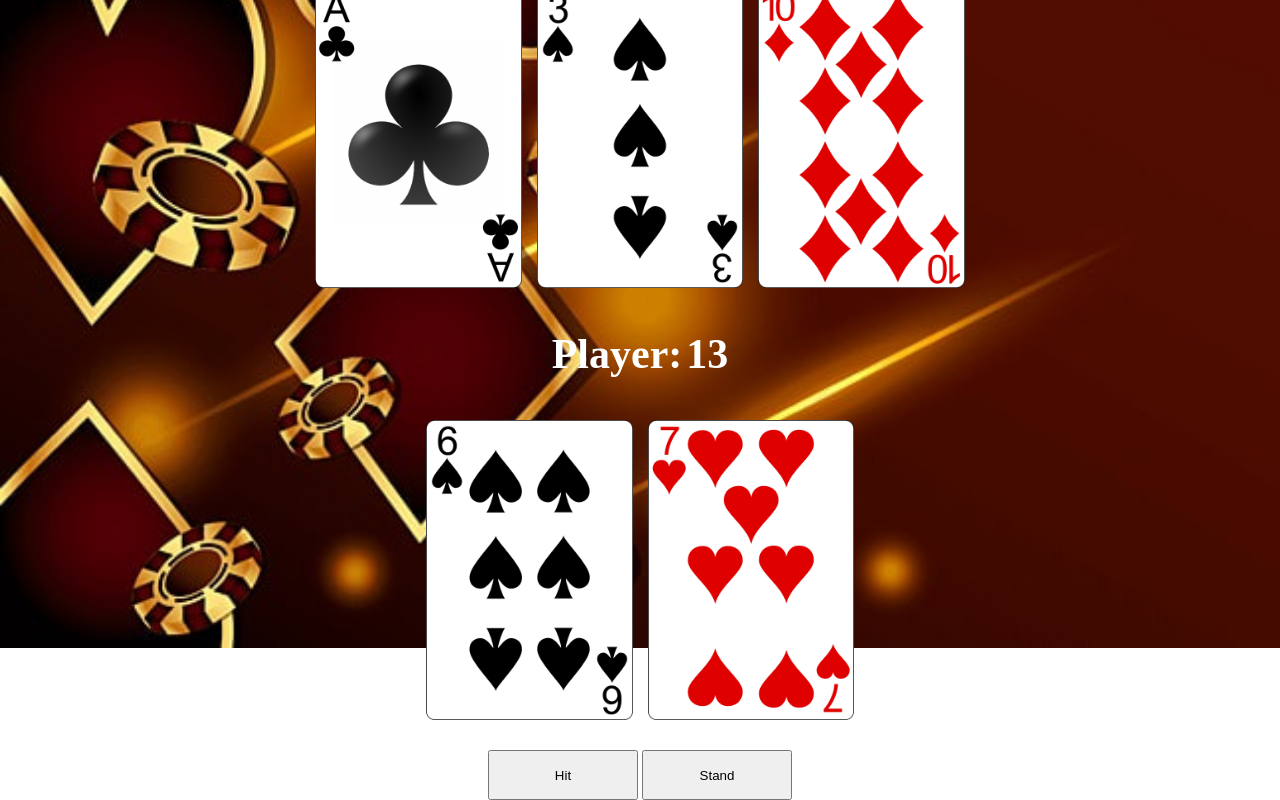
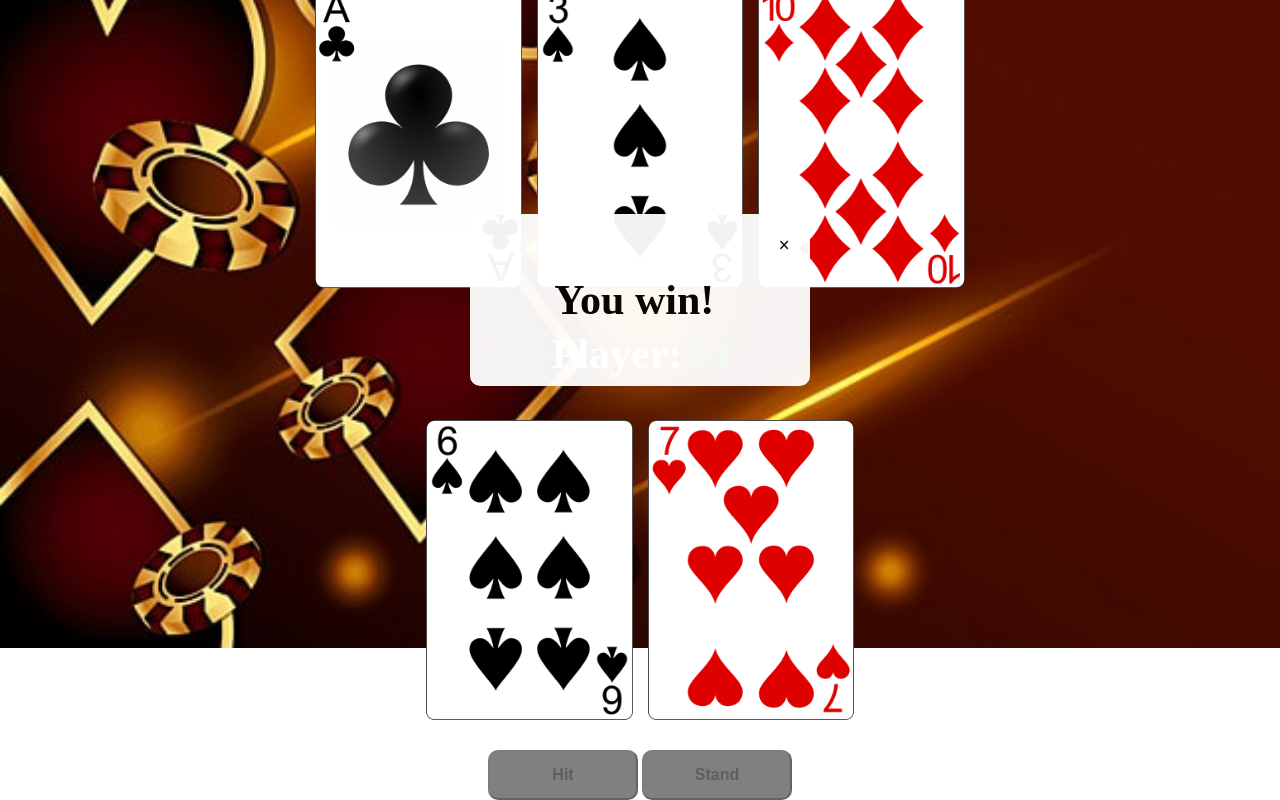
Before and after one commit to vPoci/blackjack_app, a plain HTML site: page index.html in a window 1280 px wide. Both pictures are taken after a click on the button "Stand". Shown: the part 152-952 px from the top of the page. Drawn offline with Linux system fonts and the light colour scheme.

Commit message:
add: modal added

```diff
--- a/blackjack.js
+++ b/blackjack.js
@@ -138,23 +138,83 @@ function onStand(){
         }
     }, 700);
     _updateSums();
-    _checkGame();
+    if(dealerSum>=17){
+        _checkGame();
+    }
+
 }
 
 function _checkGame(){
     if(_checkGame.caller.name=="onStand"){
         if(dealerSum>21){
-            console.log("playerwon")
+            _playerWin();
         }else if(playerSum > dealerSum){
-            console.log("playerwon")
+            _playerWin();
         }else if(playerSum == dealerSum){
-            console.log("tie")
+            _playerTie();
         }else{
-            console.log("dealerwon")
+            _playerLose();
         }
     }else{
         if(playerSum>21){
-            console.log("dealerwon")
+            _playerLose();
         }
     }
 }
+
+function showModal(message) {
+    document.getElementById("modal-text").innerText = message;
+    document.getElementById("result-modal").style.display = "flex";
+}
+
+function closeModal() {
+    document.getElementById("result-modal").style.display = "none";
+
+    document.getElementById("dealer-cards").innerHTML = "";
+    document.getElementById("player-cards").innerHTML = "";
+
+    document.getElementById("dealer-sum").innerText = "";
+    document.getElementById("player-sum").innerText = "";
+
+    document.getElementById("dealer-sum").style.color = "white";
+    document.getElementById("player-sum").style.color = "white";
+
+    document.getElementById("hitButton").disabled = false;
+    document.getElementById("standButton").disabled = false;
+
+    dealerCards = [];
+    playerCards = [];
+    dealerSum = 0;
+    playerSum = 0;
+
+    buildDeck();
+    shuffleDeck();
+    startGame();
+}
+
+
+function _playerWin(){
+    document.getElementById("player-sum").style.color = "green";
+    document.getElementById("dealer-sum").style.color = "red";
+    showModal("You win!");
+    document.getElementById("hitButton").disabled=true;
+    document.getElementById("standButton").disabled=true;
+
+}
+
+function _playerLose(){
+    document.getElementById("dealer-sum").style.color = "green";
+    document.getElementById("player-sum").style.color = "red";
+    showModal("Dealer wins!");
+    document.getElementById("hitButton").disabled=true;
+    document.getElementById("standButton").disabled=true;
+}
+
+function _playerTie(){
+    document.getElementById("player-sum").style.color = "yellow";
+    document.getElementById("dealer-sum").style.color = "yellow";
+    showModal("Tie!");
+    document.getElementById("hitButton").disabled=true;
+    document.getElementById("standButton").disabled=true;
+
+}
--- a/index.html
+++ b/index.html
@@ -20,8 +20,14 @@
 
     </div>
     <div>
-        <button onclick="onHit()">Hit</button>
-        <button onclick="onStand()">Stand</button>
+        <button id="hitButton" onclick="onHit()">Hit</button>
+        <button id="standButton" onclick="onStand()">Stand</button>
+    </div>
+    <div id="result-modal" class="modal">
+        <div class="modal-content">
+            <span class="close-button" onclick="closeModal()">&times;</span>
+            <p id="modal-text"></p>
+        </div>
     </div>
 </body>
 </html>
--- a/styles.css
+++ b/styles.css
@@ -28,4 +28,51 @@ h1, p{
     margin-top: 30px;
     width: 150px;
     height: 50px;
+    border-radius: 10px;
+    font-size: 16px;
+    text-align: center;
+    font-weight: bold;
   }
+
+  button:hover{
+    background-color: lightblue;
+}
+button:disabled {
+    background-color: grey;
+    cursor: not-allowed;
+}
+
+.modal {
+    display: none;
+    position: fixed;
+    z-index: 1;
+    left: 0;
+    top: 0;
+    width: 100%;
+    height: 100%;
+    overflow: auto;
+    justify-content: center;
+    align-items: center;
+    opacity: 0.95;
+    margin-top: -100px;
+}
+
+
+.modal-content {
+    background-color: white;
+    padding: 20px;
+    border-radius: 10px;
+    width: 300px;
+    text-align: center;
+}
+
+.modal-content p{
+    color:black;
+}
+
+.close-button {
+    float: right;
+    font-size: 20px;
+    font-weight: bold;
+    cursor: pointer;
+}
```
